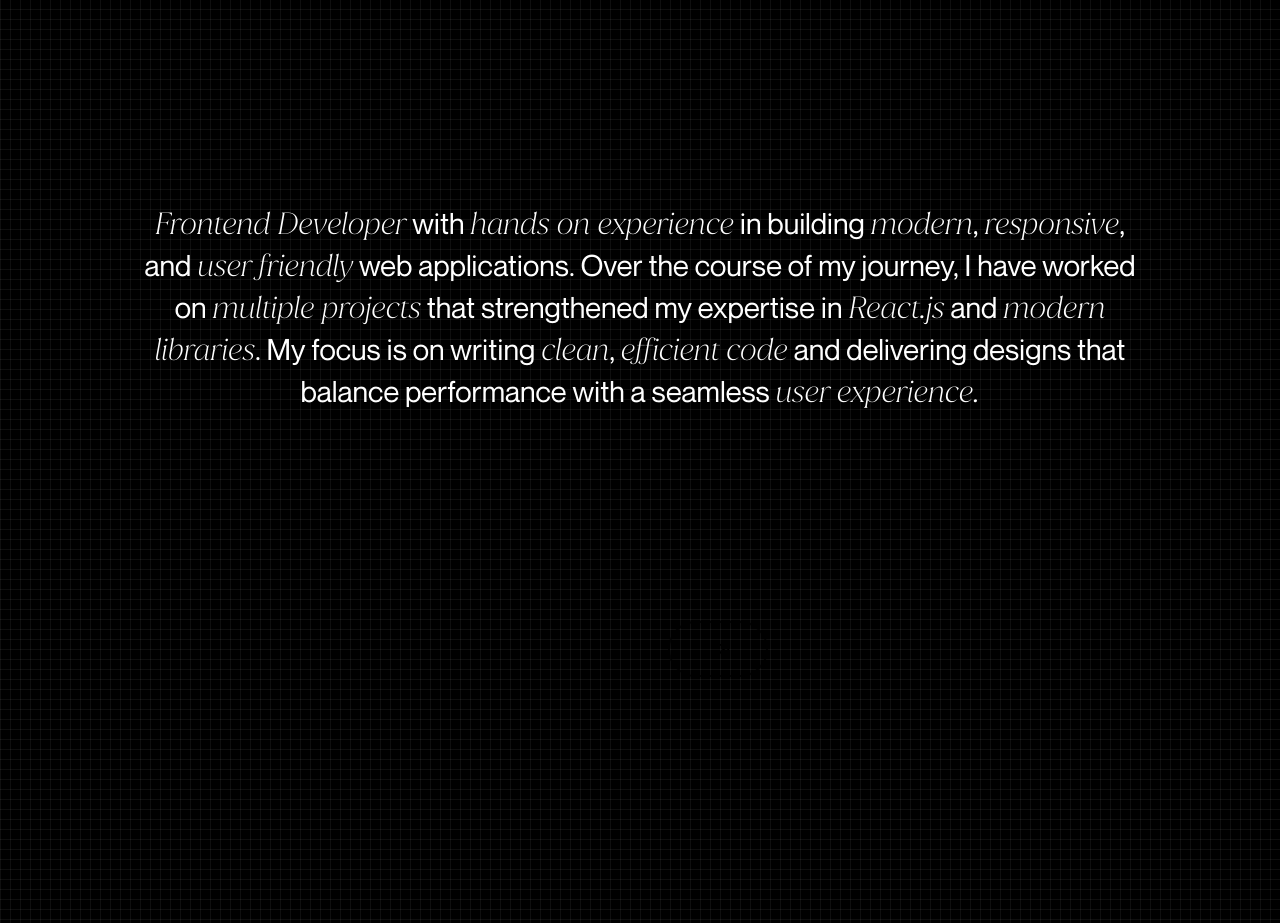
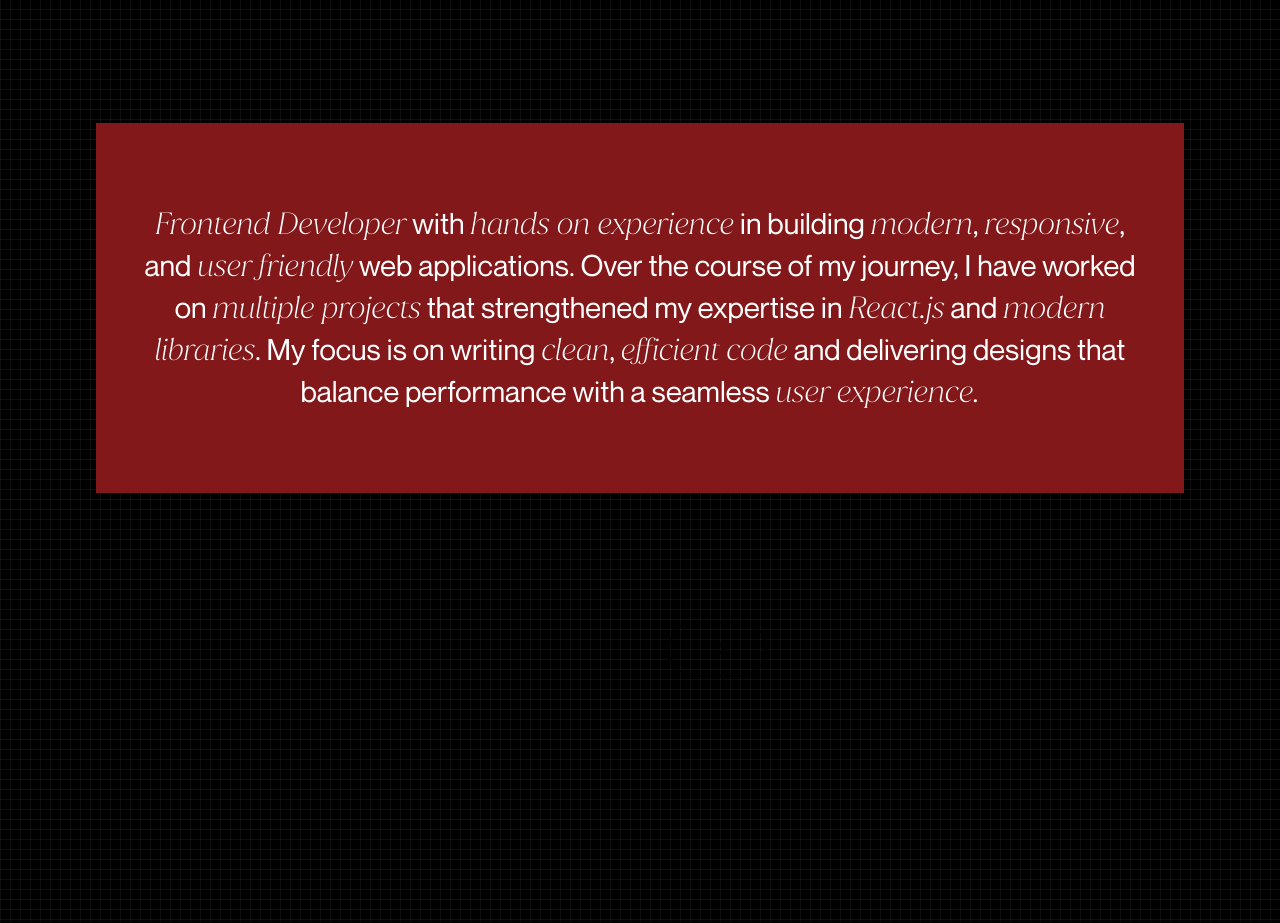
Before and after one commit to SaqibFarhanProgrammer/Saqib-Portfolio, a React (Vite) app: page / in a window 1280 px wide. Shown: the part 800-1723 px from the top of the page. Built offline with nearby package versions, Linux system fonts and the light colour scheme.

Commit message:
Update About.jsx

```diff
--- a/src/sectioms/About/About.jsx
+++ b/src/sectioms/About/About.jsx
@@ -39,7 +39,7 @@ export default function About() {
     >
       <p
         className="about-para z-10 px-4 sm:px-2 md:px-12 text-center py-10 sm:py-16 md:py-20
-        text-[4.5vw] sm:text-[12vw] md:text-[1.6vw] lg:text-[2.3vw]
+        text-[4.5vw] sm:text-[12vw] md:text-[1.6vw] bg-red-900 lg:text-[2.3vw]
         leading-[7vw] sm:leading-[5vw] md:leading-[3.2vw]"
       >
         <span className="span font-['italic']">Frontend Developer</span> with{" "}
```
